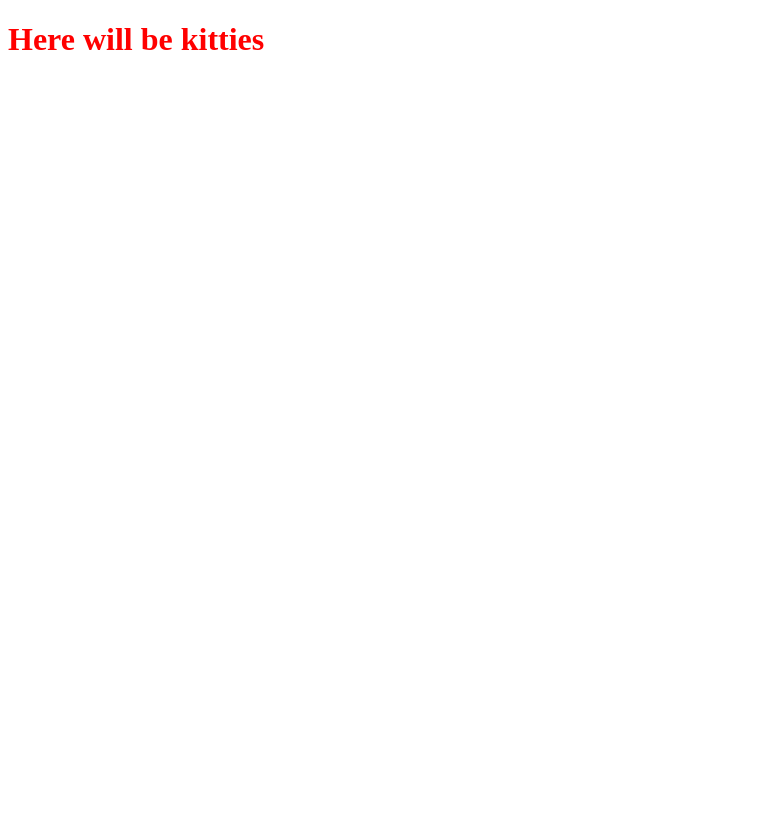
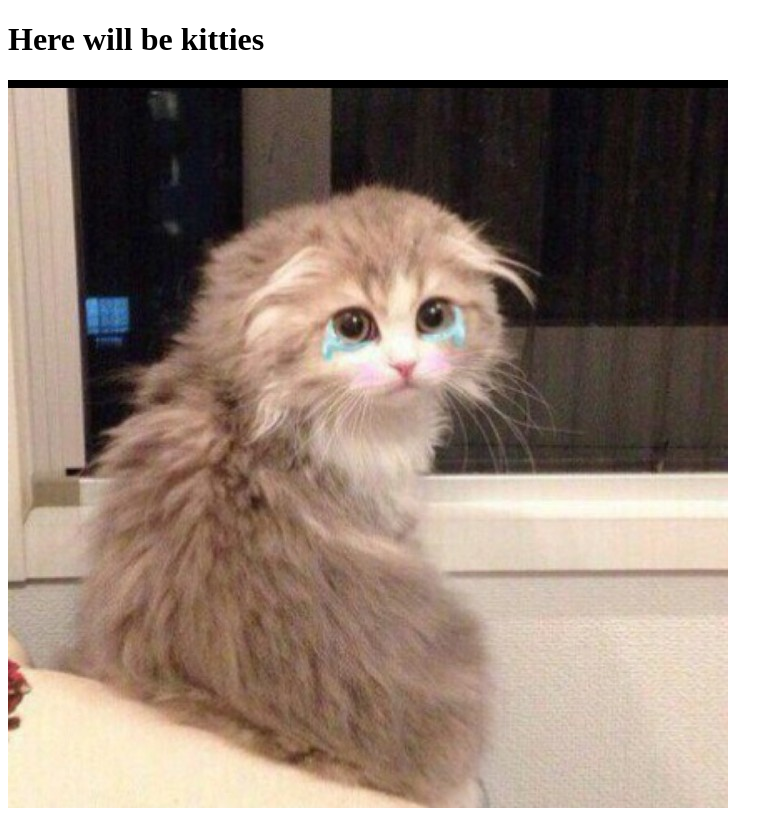
Before and after one commit to Acnet4/cool-kitties, a plain HTML site: page index.html in a window 1280 px wide. Shown: the whole page, without its empty margins (0-783 px from the left). Drawn offline with Linux system fonts and the light colour scheme.

Commit message:
Tryied to pull correct version

```diff
--- a/css/index.css
+++ b/css/index.css
@@ -1,4 +1,3 @@
-h1 {
+head h1 {
     color: red;
-    font-size: 40;
 }
--- a/index.html
+++ b/index.html
@@ -3,11 +3,11 @@
 <head>
     <meta charset="UTF-8">
     <meta name="viewport" content="width=device-width, initial-scale=1.0">
-    <link rel="stylesheet" href="css/index.css">
     <title>Cool kitties</title>
 </head>
 <body>
     <h1>Here will be kitties</h1>
+    <img src="img/cute-cat.jpg" alt="Cute cat">
 
 </body>
 </html>
```
